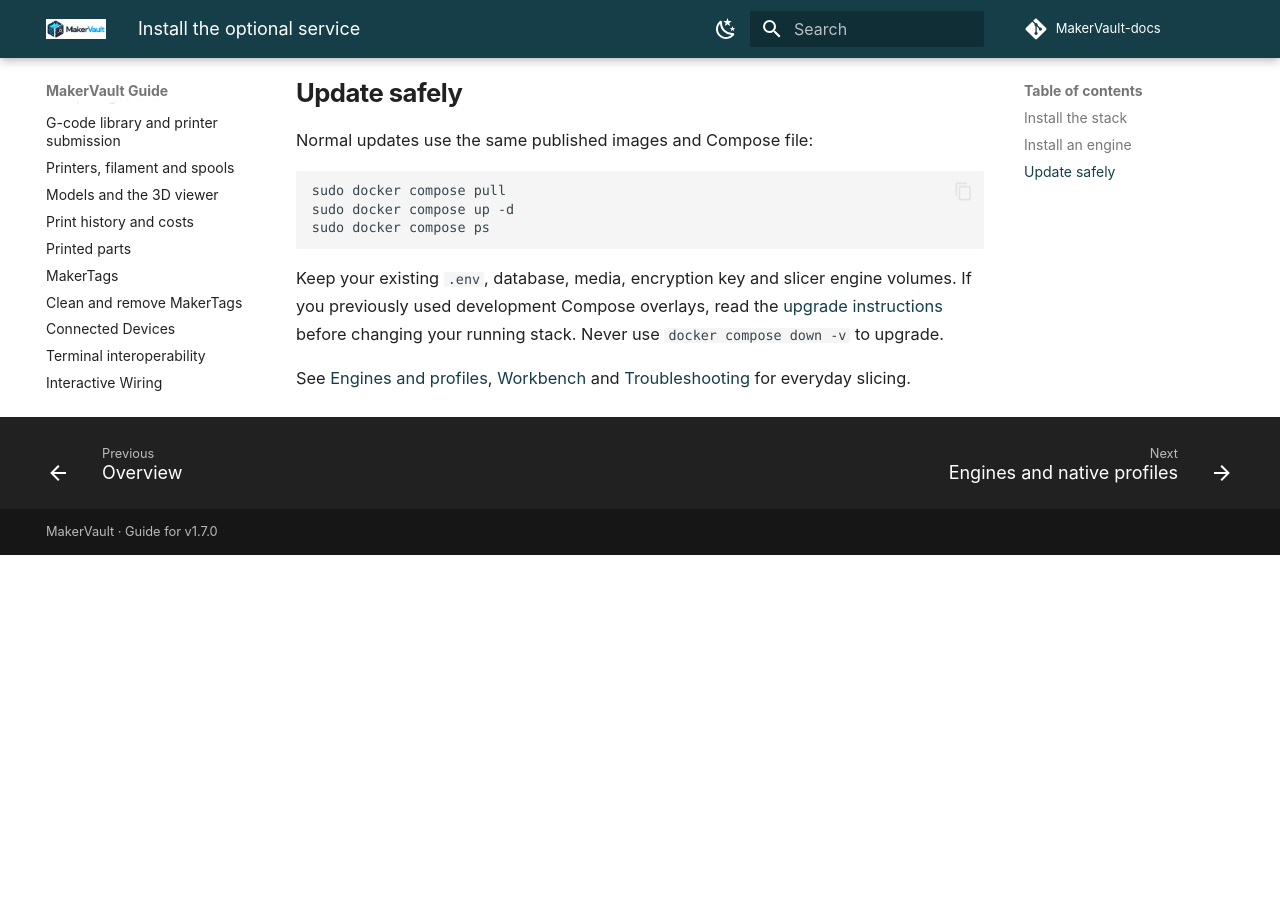
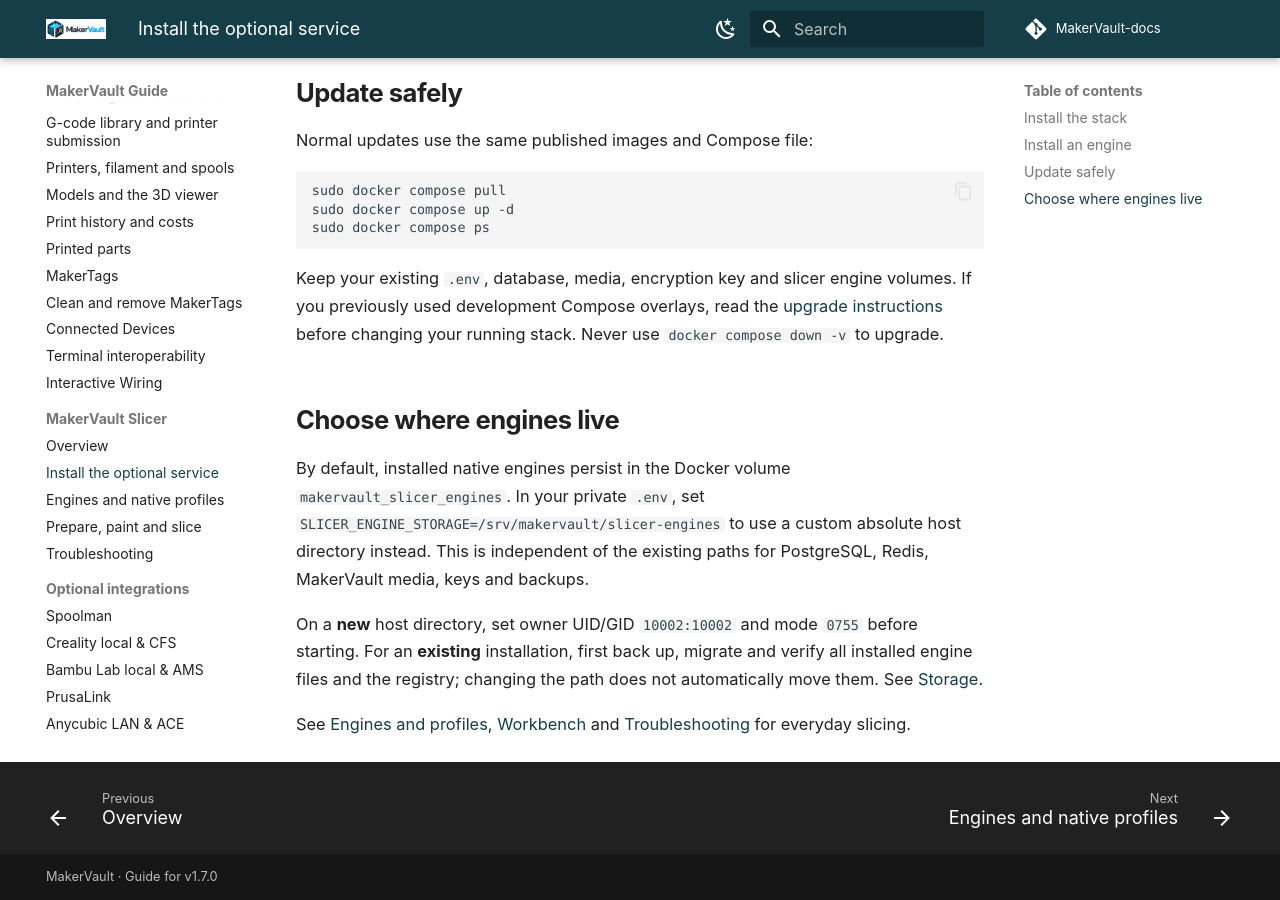
Before and after one commit to gavrd7/MakerVault-docs, an MkDocs documentation site: the page built from docs/guide/slicer/installation.md, in a window 1280 px wide and 900 px high, scrolled down 1149 px. Built offline with MkDocs 1.6.1 and Material for MkDocs 9.7.7, drawn with Linux system fonts in a browser that asks for light colours; comment, search, counter and statistics services are not loaded; before the commit the page ends 1704 px from its top, so only the background shows below that.

```diff
--- a/docs/guide/slicer/installation.md
+++ b/docs/guide/slicer/installation.md
@@ -36,4 +36,10 @@ sudo docker compose ps
 
 Keep your existing `.env`, database, media, encryption key and slicer engine volumes. If you previously used development Compose overlays, read the [upgrade instructions](../administration/updates.md) before changing your running stack. Never use `docker compose down -v` to upgrade.
 
+## Choose where engines live
+
+By default, installed native engines persist in the Docker volume `makervault_slicer_engines`. In your private `.env`, set `SLICER_ENGINE_STORAGE=/srv/makervault/slicer-engines` to use a custom absolute host directory instead. This is independent of the existing paths for PostgreSQL, Redis, MakerVault media, keys and backups.
+
+On a **new** host directory, set owner UID/GID `10002:10002` and mode `0755` before starting. For an **existing** installation, first back up, migrate and verify all installed engine files and the registry; changing the path does not automatically move them. See [Storage](../getting-started/storage.md#prepare-a-custom-slicer-engine-directory).
+
 See [Engines and profiles](engines.md), [Workbench](workbench.md) and [Troubleshooting](troubleshooting.md) for everyday slicing.
```
